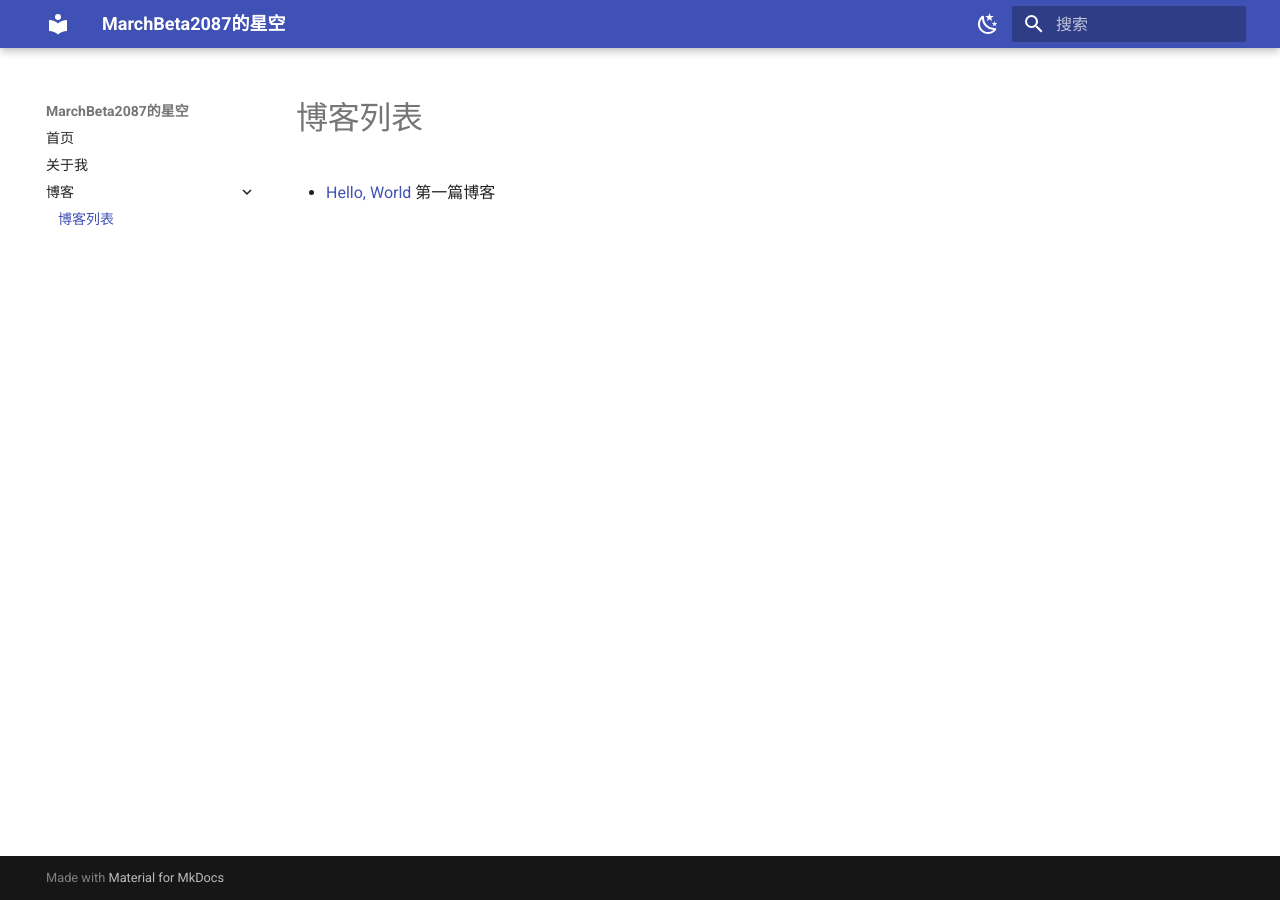
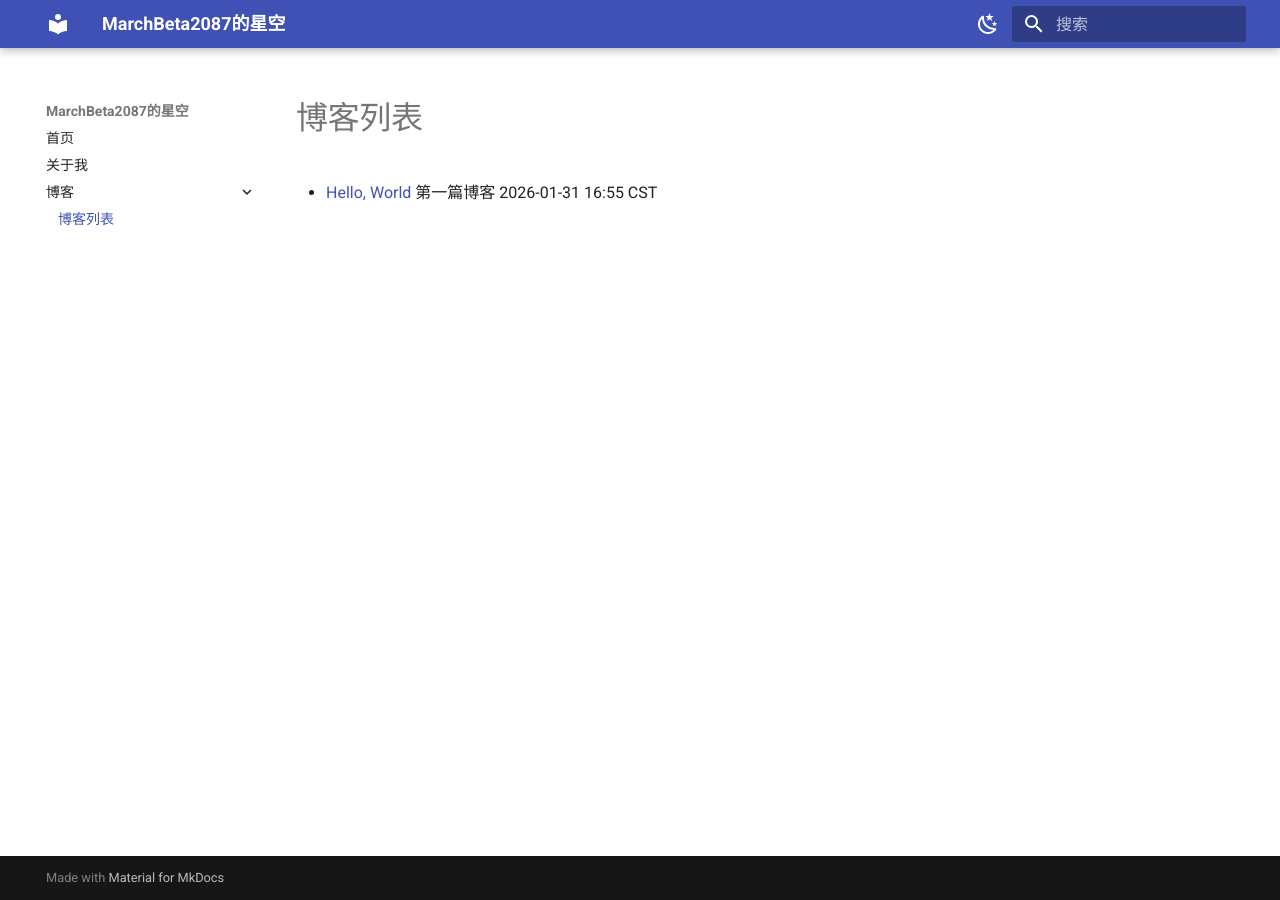
Before and after one commit to MarchBeta2087/blogs, an MkDocs documentation site: the page built from docs/blogs/blog_list.md, in a window 1280 px wide. Built offline with MkDocs 1.6.1 and Material for MkDocs 9.7.7, drawn with Linux system fonts in a browser that asks for light colours.

Commit message:
添加时间戳

```diff
--- a/docs/blogs/blog_list.md
+++ b/docs/blogs/blog_list.md
@@ -1,3 +1,3 @@
 # 博客列表
 
-- [Hello, World](Hello_World.md) 第一篇博客
+- [Hello, World](Hello_World.md) 第一篇博客 2026-01-31 16:55 CST
```
Also changed, not shown: docs/blogs/Hello_World.md (+4 -0 lines).
